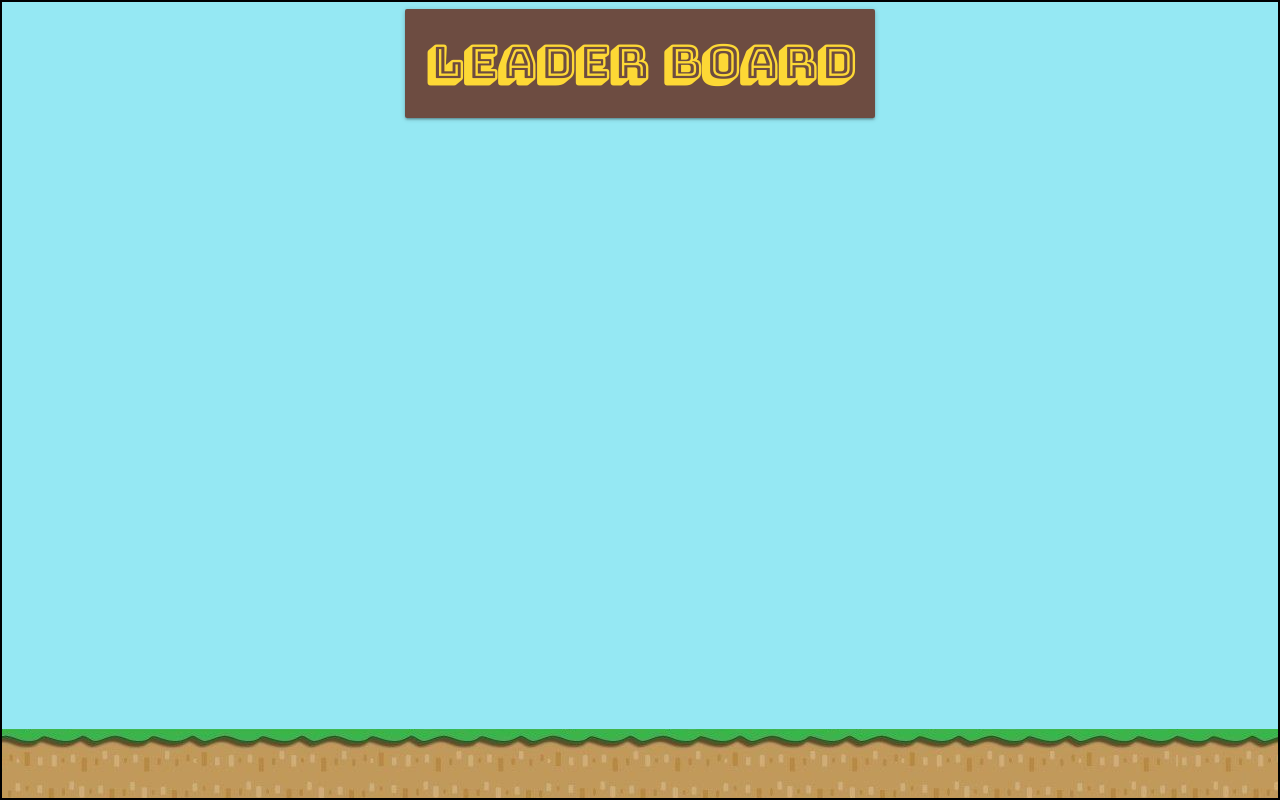
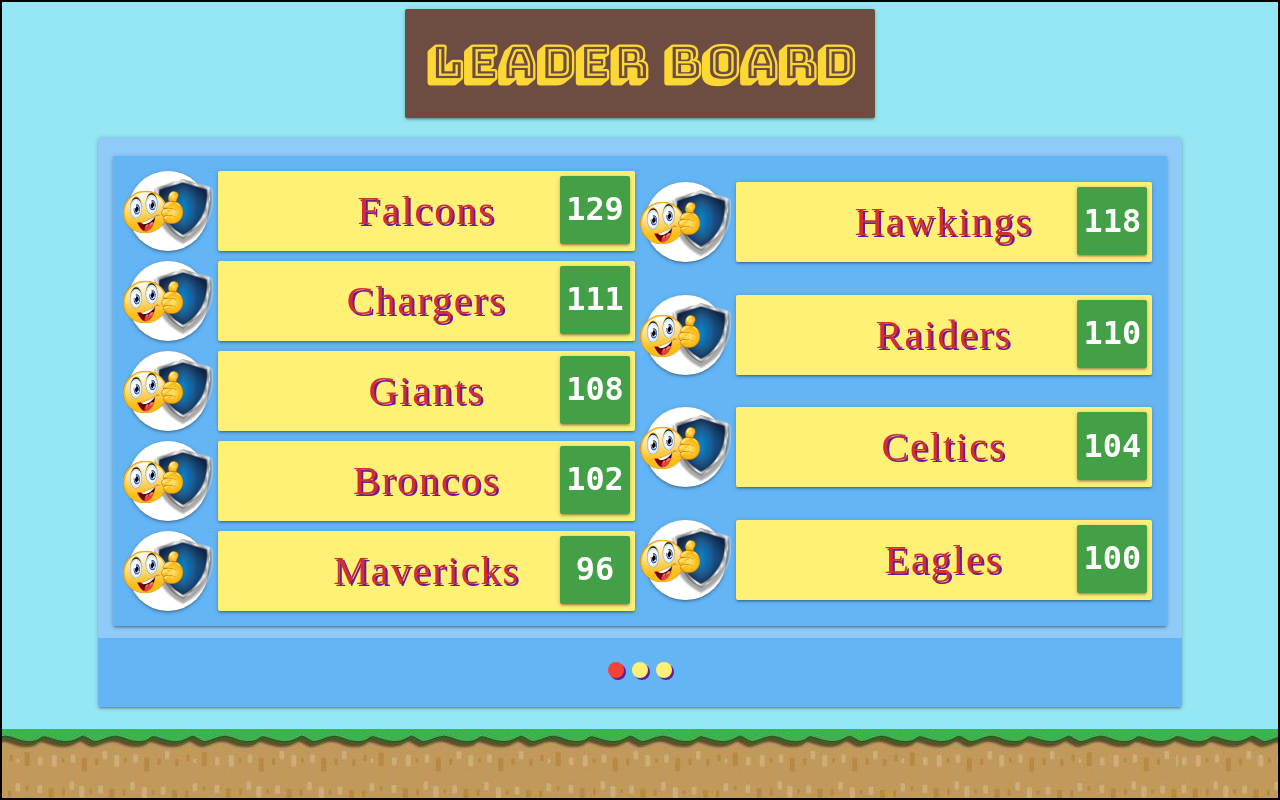
Before and after one commit to MamathaBussa/ps-leaderboard, a React (Create React App) app: page / in a window 1280 px wide. Built offline with nearby package versions, Linux system fonts and the light colour scheme; a web font is replaced by a local one.

Commit message:
Added LeaderBoardTitle to carosule component

```diff
--- a/src/App.js
+++ b/src/App.js
@@ -1,8 +1,8 @@
 import React, {Component} from 'react'
 import $ from 'jquery'
 import './App.sass'
-import CurrentComponent from './components/LeaderBoardTitle'
-// import {TeamScoreDetails} from './data'
+import CurrentComponent from './components/Carousel'
+import {TeamScoreDetails} from './data'
 
 class App extends Component {
   componentDidMount() {
@@ -15,7 +15,7 @@ class App extends Component {
     return (
       <div className="App">
         <div className="container">
-          <CurrentComponent />
+          <CurrentComponent componentData={TeamScoreDetails} />
         </div>
       </div>
     )
--- a/src/components/Carousel/index.js
+++ b/src/components/Carousel/index.js
@@ -1,9 +1,10 @@
 import React, {Component} from 'react'
 // import $ from 'jquery'
 import MaterializeCSS from 'materialize-css/dist/js/materialize'
-import {TeamScoreDetails} from '../../data'
+import LeaderBoardTitle from '../LeaderBoardTitle'
 import AllTeamSummarySlide from '../AllTeamSummarySlide'
 import TeamScoreDetailsSlide from '../TeamScoreDetailsSlide'
+import {TeamScoreDetails} from '../../data'
 
 import './styles.sass'
 
@@ -31,6 +32,8 @@ class Carousel extends Component {
     const TeamScoreDetailsList2 = TeamScoreDetails
         .filter((data, idx) => idx > 4)
     return (
+      <div className="LeaderBoardCarousel">
+        <LeaderBoardTitle />
         <div
           className="carousel carousel-slider card center"
           ref={this.carouselRef}
@@ -43,6 +46,7 @@ class Carousel extends Component {
           </div>
           <div className="carousel-item blue lighten-3" href="#three!">
             <TeamScoreDetailsSlide componentData={TeamScoreDetailsList2}/>
+          </div>
         </div>
       </div>
     )
```
Lines whose indentation alone changed are shown as unchanged.
